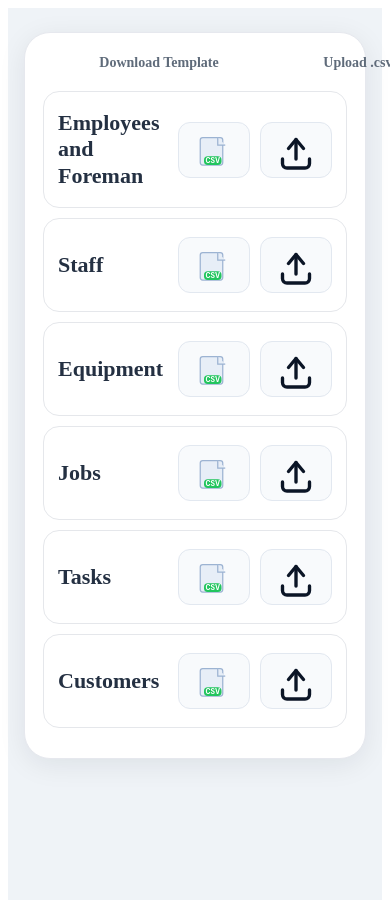
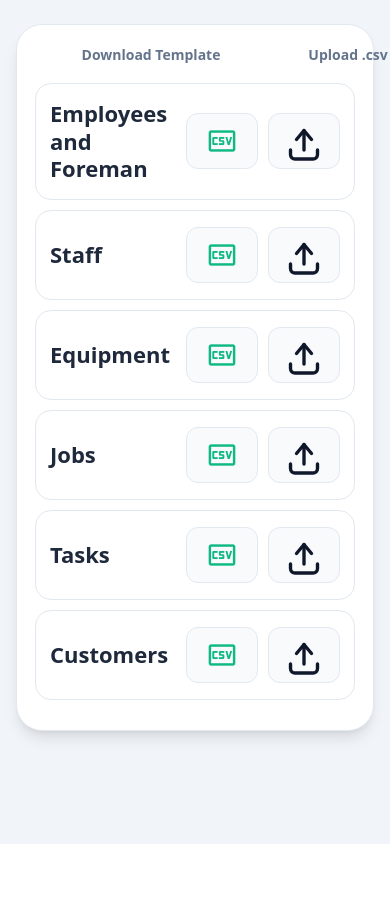
Before and after one commit to BailZ1/Crew-Console-API-Testing, a Nuxt app: page / in a window 390 px wide. Shown: the top 908 px of the page. After the commit the page ends 844 px from the top, so only its background shows below. Built offline with nearby package versions, Linux system fonts and the light colour scheme.

Commit message:
Refactored code to user Tailwind CSS from Nuxt, Extract HelpToolTip.vue from main code to streamline maintenance down the line, polished up ImportRow.vue, ImportConsole.vue, and Index.vue

```diff
--- /dev/null
+++ b/components/common/HelpTooltip.vue
@@ -0,0 +1,115 @@
+<!-- components/common/HelpTooltip.vue -->
+<template>
+  <span
+    class="relative inline-flex items-center"
+    @mouseenter="onTriggerEnter"
+    @mouseleave="onTriggerLeave"
+    @focusin="onTriggerEnter"
+    @focusout="onTriggerLeave"
+  >
+    <!-- Trigger (label text) -->
+    <span
+      class="inline-flex cursor-help items-center focus:outline-none"
+      tabindex="0"
+    >
+      <slot />
+    </span>
+
+    <!-- Bubble -->
+    <span
+      class="absolute left-0 top-full mt-2 w-[600px] max-w-[70vw]
+             rounded-2xl bg-slate-900 px-5 py-4 text-base leading-relaxed text-white
+             shadow-xl z-30
+             opacity-0 translate-y-1 pointer-events-none
+             transition-opacity transition-transform duration-150 ease-out"
+      :class="open ? 'opacity-100 translate-y-0 pointer-events-auto' : ''"
+      role="tooltip"
+      @mouseenter="onBubbleEnter"
+      @mouseleave="onBubbleLeave"
+    >
+      <!-- Default content (concise lines + link) -->
+      <slot name="content">
+        <template
+          v-for="(line, i) in lines"
+          :key="i"
+        >
+          <span class="block">{{ line }}</span>
+        </template>
+
+        <a
+          v-if="linkHref"
+          :href="linkHref"
+          target="_blank"
+          rel="noreferrer"
+          class="mt-2 inline-block text-sm text-sky-400 underline"
+        >
+          {{ linkText }}
+        </a>
+      </slot>
+
+      <!-- Arrow -->
+      <span
+        class="pointer-events-none absolute -top-3 left-6 h-0 w-0
+               border-l-[10px] border-l-transparent
+               border-r-[10px] border-r-transparent
+               border-b-[10px] border-b-slate-900"
+      />
+    </span>
+  </span>
+</template>
+
+<script setup lang="ts">
+import { ref, onBeforeUnmount } from 'vue'
+
+const props = withDefaults(
+  defineProps<{
+    lines?: string[]
+    linkHref?: string | null
+    linkText?: string
+    closeDelay?: number
+  }>(),
+  {
+    lines: () => [],
+    linkHref: '#',
+    linkText: 'Watch here on how to fill out the .csv file.',
+    closeDelay: 120,
+  }
+)
+
+const open = ref(false)
+let hideTimer: ReturnType<typeof setTimeout> | null = null
+
+const clearHideTimer = () => {
+  if (hideTimer !== null) {
+    clearTimeout(hideTimer)
+    hideTimer = null
+  }
+}
+
+const scheduleHide = () => {
+  clearHideTimer()
+  hideTimer = setTimeout(() => {
+    open.value = false
+    hideTimer = null
+  }, props.closeDelay)
+}
+
+const onTriggerEnter = () => {
+  clearHideTimer()
+  open.value = true
+}
+
+const onTriggerLeave = () => {
+  scheduleHide()
+}
+
+const onBubbleEnter = () => {
+  clearHideTimer()
+}
+
+const onBubbleLeave = () => {
+  scheduleHide()
+}
+
+onBeforeUnmount(clearHideTimer)
+</script>
--- a/components/imports/ImportRow.vue
+++ b/components/imports/ImportRow.vue
@@ -1,186 +1,93 @@
 <template>
-  <article class="row">
-    <h3 class="label">
-      <span
-        class="tooltip-wrap"
-        tabindex="0"
-        @mouseenter="$emit('show', item.key)"
-        @mouseleave="$emit('hideDelayed', item.key)"
-      >
+  <article
+    class="grid grid-cols-[1fr_auto_auto] md:grid-cols-[1fr_220px_200px] items-center gap-2.5
+           px-3.5 py-4 mx-1.5 my-2.5 rounded-2xl border border-slate-200 bg-white transition
+           hover:border-slate-300 hover:shadow-[0_4px_18px_rgba(15,23,42,0.16)]"
+  >
+    <!-- Name + tooltip -->
+    <h3 class="m-0 text-[22px] leading-tight font-extrabold text-slate-800">
+      <HelpTooltip :lines="item.desc">
         {{ item.name }}
-        <span
-          class="tooltip-bubble"
-          :class="{ visible: visibleTooltip === item.key }"
-          role="tooltip"
-          @mouseenter="$emit('cancelHide')"
-          @mouseleave="$emit('hide')"
-        >
-          <template v-for="(line, i) in item.desc" :key="i">
-            <span>{{ line }}</span><br />
-          </template>
-          <a href="#" target="_blank" rel="noreferrer">
-            Watch here on how to fill out the .csv file.
-          </a>
-        </span>
-      </span>
+      </HelpTooltip>
     </h3>
 
-    <!-- Download template -->
+    <!-- Download template (Material Symbols CSV icon) -->
     <button
-      class="icon-btn"
-      :class="{ disabled: !item.template }"
+      type="button"
+      class="justify-self-center inline-flex items-center justify-center w-[72px] h-14
+             rounded-xl border border-slate-200 bg-slate-50 text-slate-900 cursor-pointer
+             hover:bg-slate-100 disabled:opacity-45 disabled:cursor-not-allowed"
       aria-label="Download CSV template"
+      :disabled="!item.template"
+      :aria-disabled="!item.template"
       @click="item.template && $emit('download', item)"
     >
-      <svg viewBox="0 0 64 64" width="40" height="40" aria-hidden="true">
-        <rect x="10" y="12" width="36" height="44" rx="4" fill="#E7EEF7" stroke="#9CB3D2" stroke-width="2" />
-        <path d="M38 12v12h12" fill="#E7EEF7" stroke="#9CB3D2" stroke-width="2" />
-        <rect x="16" y="42" width="28" height="14" rx="6" :fill="item.template ? '#22C55E' : '#A3A3A3'" />
-        <text
-          x="30"
-          y="52"
-          text-anchor="middle"
-          font-size="11"
-          fill="white"
-          font-weight="700"
-          font-family="Inter, system-ui, -apple-system, Segoe UI, Roboto, Arial"
-        >
-          CSV
-        </text>
-      </svg>
+      <!-- Material Symbols 'csv' icon -->
+      <span
+        class="material-symbols-outlined text-[32px] leading-none"
+        :class="item.template ? 'text-emerald-500' : 'text-neutral-400'"
+        aria-hidden="true"
+      >
+        csv
+      </span>
     </button>
 
     <!-- Upload CSV -->
     <button
-      class="icon-btn upload"
+      type="button"
+      class="justify-self-center inline-flex items-center justify-center w-[72px] h-14
+             rounded-xl border border-slate-200 bg-slate-50 text-slate-900 cursor-pointer
+             hover:bg-slate-100 disabled:opacity-45 disabled:cursor-not-allowed"
       :aria-label="`Upload CSV for ${item.name}`"
       @click="$emit('request-upload', item.key)"
       :disabled="disabled"
     >
-      <svg viewBox="0 0 64 64" width="48" height="48" aria-hidden="true">
-        <path d="M22 30l10-12 10 12" fill="none" stroke="currentColor" stroke-width="4.5" stroke-linecap="round" stroke-linejoin="round" />
-        <path d="M32 18v26" fill="none" stroke="currentColor" stroke-width="4.5" stroke-linecap="round" />
-        <path d="M14 44v6a6 6 0 006 6h24a6 6 0 006-6v-6" fill="none" stroke="currentColor" stroke-width="4.5" stroke-linecap="round" stroke-linejoin="round" />
+      <svg
+        viewBox="0 0 64 64"
+        width="48"
+        height="48"
+        aria-hidden="true"
+        class="shrink-0"
+      >
+        <path
+          d="M22 30l10-12 10 12"
+          fill="none"
+          stroke="currentColor"
+          stroke-width="4.5"
+          stroke-linecap="round"
+          stroke-linejoin="round"
+        />
+        <path
+          d="M32 18v26"
+          fill="none"
+          stroke="currentColor"
+          stroke-width="4.5"
+          stroke-linecap="round"
+        />
+        <path
+          d="M14 44v6a6 6 0 0 0 6 6h24a6 6 0 0 0 6-6v-6"
+          fill="none"
+          stroke="currentColor"
+          stroke-width="4.5"
+          stroke-linecap="round"
+          stroke-linejoin="round"
+        />
       </svg>
     </button>
   </article>
 </template>
 
 <script setup lang="ts">
+import HelpTooltip from '~/components/common/HelpTooltip.vue'
 import type { ImportRow as Row } from '~/data/importRows'
 
-const props = defineProps<{
+defineProps<{
   item: Row
   disabled?: boolean
-  visibleTooltip: string | null
 }>()
 
 defineEmits<{
-  (e: 'show', key: Row['key']): void
-  (e: 'hideDelayed', key: Row['key']): void
-  (e: 'cancelHide'): void
-  (e: 'hide'): void
   (e: 'download', row: Row): void
   (e: 'request-upload', key: Row['key']): void
 }>()
 </script>
-
-<style scoped>
-.row {
-  display: grid;
-  grid-template-columns: 1fr 220px 200px;
-  align-items: center;
-  gap: 10px;
-  padding: 18px 14px;
-  margin: 10px 6px;
-  background: #fff;
-  border: 1px solid #E5E7EB;
-  border-radius: 16px;
-  transition: 0.15s;
-}
-.row:hover {
-  border-color: #D7DBE3;
-  box-shadow: 0 4px 18px rgba(16, 24, 40, 0.08);
-}
-.label {
-  margin: 0;
-  font-size: 22px;
-  line-height: 1.2;
-  color: #243042;
-  font-weight: 800;
-}
-.icon-btn {
-  justify-self: center;
-  display: inline-flex;
-  align-items: center;
-  justify-content: center;
-  width: 72px;
-  height: 56px;
-  border-radius: 12px;
-  background: #F8FAFC;
-  border: 1px solid #E2E8F0;
-  color: #0B1526;
-  cursor: pointer;
-}
-.icon-btn:hover {
-  background: #F3F6FB;
-}
-.icon-btn.upload {
-  font-size: 0;
-}
-.icon-btn.disabled {
-  opacity: 0.45;
-  pointer-events: none;
-}
-
-/* Tooltip */
-.tooltip-wrap {
-  position: relative;
-  display: inline-block;
-}
-.tooltip-bubble {
-  position: absolute;
-  left: -20px;
-  top: 42px;
-  width: 600px;
-  max-width: 70vw;
-  background: #000;
-  color: #fff;
-  padding: 18px 20px;
-  border-radius: 24px;
-  font-size: 18px;
-  line-height: 1.45;
-  opacity: 0;
-  transform: translateY(6px);
-  transition: opacity 0.12s ease, transform 0.12s ease;
-  z-index: 30;
-  pointer-events: none;
-}
-.tooltip-bubble.visible {
-  opacity: 1;
-  transform: translateY(0);
-  pointer-events: auto;
-}
-.tooltip-bubble::after {
-  content: '';
-  position: absolute;
-  top: -18px;
-  right: 160px;
-  border-left: 18px solid transparent;
-  border-right: 18px solid transparent;
-  border-bottom: 18px solid #000;
-}
-.tooltip-bubble a {
-  color: #60A5FA;
-  text-decoration: underline;
-}
-@media (max-width: 820px) {
-  .row {
-    grid-template-columns: 1fr auto auto;
-  }
-  .tooltip-bubble {
-    width: min(90vw, 600px);
-    left: -6px;
-  }
-}
-</style>
--- a/nuxt.config.ts
+++ b/nuxt.config.ts
@@ -1,8 +1,22 @@
+// nuxt.config.ts
 import { defineNuxtConfig } from 'nuxt/config'
 
 export default defineNuxtConfig({
   compatibilityDate: '2025-07-15',
   devtools: { enabled: true },
-  pages: true, // make sure filesystem routing is enabled
-  runtimeConfig: { crewBaseUrl: '', crewApiToken: '', public: {} }
+  pages: true,
+  runtimeConfig: { crewBaseUrl: '', crewApiToken: '', public: {} },
+
+  app: {
+    head: {
+      link: [
+        {
+          rel: 'stylesheet',
+          href: 'https://fonts.googleapis.com/css2?family=Material+Symbols+Outlined:opsz,wght,FILL,GRAD@24,400,0,0',
+        },
+      ],
+    },
+  },
+
+  modules: ['@nuxtjs/tailwindcss'],
 })
--- a/package.json
+++ b/package.json
@@ -10,6 +10,7 @@
     "postinstall": "nuxt prepare"
   },
   "dependencies": {
+    "@nuxtjs/tailwindcss": "^6.14.0",
     "csv-parse": "^6.1.0",
     "nuxt": "^4.1.2",
     "papaparse": "^5.5.3",
--- a/pages/index.vue
+++ b/pages/index.vue
@@ -1,12 +1,20 @@
 <!-- pages/index.vue -->
 <template>
-  <main class="page">
-    <section class="board">
+  <main class="min-h-screen bg-slate-100 px-4 py-6">
+    <section
+      class="board mx-auto max-w-5xl rounded-[26px] border border-slate-200 bg-white px-3 pb-5 pt-4 shadow-lg"
+    >
       <!-- Header row -->
-      <header class="board-head">
+      <header
+        class="grid grid-cols-[minmax(0,1fr)_220px_200px] items-center px-3 pt-1 pb-2"
+      >
         <div></div>
-        <div class="col-title">Download Template</div>
-        <div class="col-title">Upload .csv file</div>
+        <div class="text-center text-sm font-semibold text-slate-500">
+          Download Template
+        </div>
+        <div class="text-center text-sm font-semibold text-slate-500">
+          Upload .csv file
+        </div>
       </header>
 
       <!-- Rows -->
@@ -15,11 +23,6 @@
         :key="item.key"
         :item="item"
         :disabled="isUploading(item.key)"
-        :visibleTooltip="visibleTooltip"
-        @show="showTooltip"
-        @hideDelayed="hideTooltipDelayed"
-        @cancelHide="cancelHide"
-        @hide="hideTooltip"
         @download="downloadTemplate"
         @request-upload="handleUploadClick"
       />
@@ -41,23 +44,71 @@
       />
     </section>
 
-    <!-- Hidden inputs -->
-    <input ref="empInput" type="file" class="sr-only" accept=".csv,text/csv" @change="onPicked($event, 'employees')" />
-    <input ref="staffInput" type="file" class="sr-only" accept=".csv,text/csv" @change="onPicked($event, 'staff')" />
-    <input ref="equipInput" type="file" class="sr-only" accept=".csv,text/csv" @change="onPicked($event, 'equipment')" />
-    <input ref="jobsInput" type="file" class="sr-only" accept=".csv,text/csv" @change="onPicked($event, 'jobs')" />
-    <input ref="tasksInput" type="file" class="sr-only" accept=".csv,text/csv" @change="onPicked($event, 'tasks')" />
-    <input ref="customersInput" type="file" class="sr-only" accept=".csv,text/csv" @change="onPicked($event, 'customers')" />
+    <!-- Hidden file inputs (implementation detail only) -->
+    <input
+      ref="empInput"
+      type="file"
+      class="hidden"
+      accept=".csv,text/csv"
+      aria-hidden="true"
+      tabindex="-1"
+      @change="onPicked($event, 'employees')"
+    />
+    <input
+      ref="staffInput"
+      type="file"
+      class="hidden"
+      accept=".csv,text/csv"
+      aria-hidden="true"
+      tabindex="-1"
+      @change="onPicked($event, 'staff')"
+    />
+    <input
+      ref="equipInput"
+      type="file"
+      class="hidden"
+      accept=".csv,text/csv"
+      aria-hidden="true"
+      tabindex="-1"
+      @change="onPicked($event, 'equipment')"
+    />
+    <input
+      ref="jobsInput"
+      type="file"
+      class="hidden"
+      accept=".csv,text/csv"
+      aria-hidden="true"
+      tabindex="-1"
+      @change="onPicked($event, 'jobs')"
+    />
+    <input
+      ref="tasksInput"
+      type="file"
+      class="hidden"
+      accept=".csv,text/csv"
+      aria-hidden="true"
+      tabindex="-1"
+      @change="onPicked($event, 'tasks')"
+    />
+    <input
+      ref="customersInput"
+      type="file"
+      class="hidden"
+      accept=".csv,text/csv"
+      aria-hidden="true"
+      tabindex="-1"
+      @change="onPicked($event, 'customers')"
+    />
   </main>
 </template>
 
 <script setup lang="ts">
 import { ref, nextTick } from 'vue'
-import ImportRow from '../components/imports/ImportRow.vue'
-import ImportConsole from '../components/imports/ImportConsole.vue'
-import { rows, type ImportRow as Row } from '../data/importRows'
-import { useUploader } from '../composables/useUploader'
-import { useImportState, type ImportKey } from '../composables/useImportState'
+import ImportRow from '~/components/imports/ImportRow.vue'
+import ImportConsole from '~/components/imports/ImportConsole.vue'
+import { rows, type ImportRow as Row } from '~/data/importRows'
+import { useUploader } from '~/composables/useUploader'
+import { useImportState, type ImportKey } from '~/composables/useImportState'
 
 // --- File input refs ---
 const empInput = ref<HTMLInputElement | null>(null)
@@ -69,25 +120,6 @@ const customersInput = ref<HTMLInputElement | null>(null)
 
 // 🔁 Centralized import state (summaries, errors, uploading)
 const { uploading, summaries, errors, isUploading, resetFor } = useImportState()
-
-// Tooltip state (single visible across rows)
-const visibleTooltip = ref<string | null>(null)
-let hideTimeout: any = null
-function showTooltip(key: string) {
-  clearTimeout(hideTimeout)
-  visibleTooltip.value = key
-}
-function hideTooltipDelayed(key: string) {
-  hideTimeout = setTimeout(() => {
-    if (visibleTooltip.value === key) visibleTooltip.value = null
-  }, 300)
-}
-function cancelHide() {
-  clearTimeout(hideTimeout)
-}
-function hideTooltip() {
-  visibleTooltip.value = null
-}
 
 // Helpers from composable
 const { downloadTemplate, doUpload } = useUploader()
@@ -102,13 +134,40 @@ function handleUploadClick(key: Row['key']) {
 }
 
 // Map row key -> endpoint/label
-const endpointMap: Record<ImportKey, { endpoint: string; label: string; inputRef: any }> = {
-  employees: { endpoint: '/api/crew/employees', label: 'Employees & Foreman', inputRef: empInput },
-  staff:     { endpoint: '/api/crew/staff',     label: 'Staff',                inputRef: staffInput },
-  equipment: { endpoint: '/api/crew/equipment', label: 'Equipment',            inputRef: equipInput },
-  jobs:      { endpoint: '/api/crew/jobs',      label: 'Jobs',                 inputRef: jobsInput },
-  tasks:     { endpoint: '/api/crew/tasks',     label: 'Tasks',                inputRef: tasksInput },
-  customers: { endpoint: '/api/crew/customers', label: 'Customers',            inputRef: customersInput },
+const endpointMap: Record<
+  ImportKey,
+  { endpoint: string; label: string; inputRef: any }
+> = {
+  employees: {
+    endpoint: '/api/crew/employees',
+    label: 'Employees & Foreman',
+    inputRef: empInput,
+  },
+  staff: {
+    endpoint: '/api/crew/staff',
+    label: 'Staff',
+    inputRef: staffInput,
+  },
+  equipment: {
+    endpoint: '/api/crew/equipment',
+    label: 'Equipment',
+    inputRef: equipInput,
+  },
+  jobs: {
+    endpoint: '/api/crew/jobs',
+    label: 'Jobs',
+    inputRef: jobsInput,
+  },
+  tasks: {
+    endpoint: '/api/crew/tasks',
+    label: 'Tasks',
+    inputRef: tasksInput,
+  },
+  customers: {
+    endpoint: '/api/crew/customers',
+    label: 'Customers',
+    inputRef: customersInput,
+  },
 }
 
 async function onPicked(e: Event, key: ImportKey) {
@@ -129,43 +188,11 @@ async function onPicked(e: Event, key: ImportKey) {
     if (inputRef.value) inputRef.value.value = ''
     uploading[key].value = false
     await nextTick()
-    document.querySelector('.board')?.scrollIntoView({ behavior: 'smooth', block: 'end' })
+    document
+      .querySelector('.board')
+      ?.scrollIntoView({ behavior: 'smooth', block: 'end' })
   }
 }
 </script>
 
-<style scoped>
-.page {
-  min-height: 100vh;
-  background: #EFF3F7;
-  padding: 24px 16px;
-}
-.board {
-  max-width: 1000px;
-  margin: 0 auto;
-  background: #fff;
-  border-radius: 26px;
-  border: 1px solid #E6E8EE;
-  box-shadow: 0 6px 28px rgba(16, 24, 40, 0.08);
-  padding: 16px 12px 20px;
-}
-.board-head {
-  display: grid;
-  grid-template-columns: 1fr 220px 200px;
-  align-items: center;
-  padding: 6px 12px 10px;
-}
-.col-title {
-  text-align: center;
-  color: #5F6B7A;
-  font-weight: 700;
-  font-size: 14px;
-}
-.sr-only {
-  position: absolute !important;
-  width: 1px;
-  height: 1px;
-  overflow: hidden;
-  clip: rect(0, 0, 0, 0);
-}
-</style>
+<!-- No <style scoped> needed; all layout done via Tailwind utilities -->
```
Also changed, not shown: components/imports/ImportConsole.vue (+17 -24 lines), 1 other file (tests, documents, lock files or other folders).
